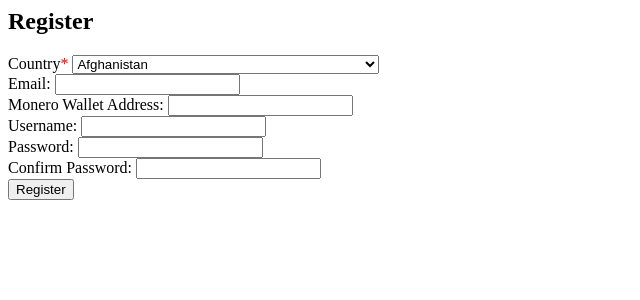
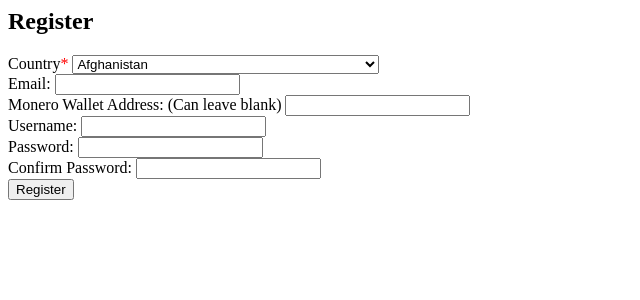
Before and after one commit to rlmsinclair/VoteForProduct, a Flask app: page /register in a window 1280 px wide. Shown: the top 300 px of the page, without its empty margins (0-640 px from the left). Run offline with Flask 3, Linux system fonts and the light colour scheme; parts of the project's set-up code (start-up, migrations or seed data) failed here and were passed over; some libraries are stand-ins or nearby versions.

Commit message:
Add files via upload

```diff
--- a/templates/register.html
+++ b/templates/register.html
@@ -289,7 +289,7 @@
           </ul>
         {% endif %}
         <br>
-        <label for="wallet_address">Monero Wallet Address:</label>
+        <label for="wallet_address">Monero Wallet Address: (Can leave blank)</label>
         {{ form.wallet_address }}
         {% if form.wallet_address.errors %}
           <ul class="errors">
```
